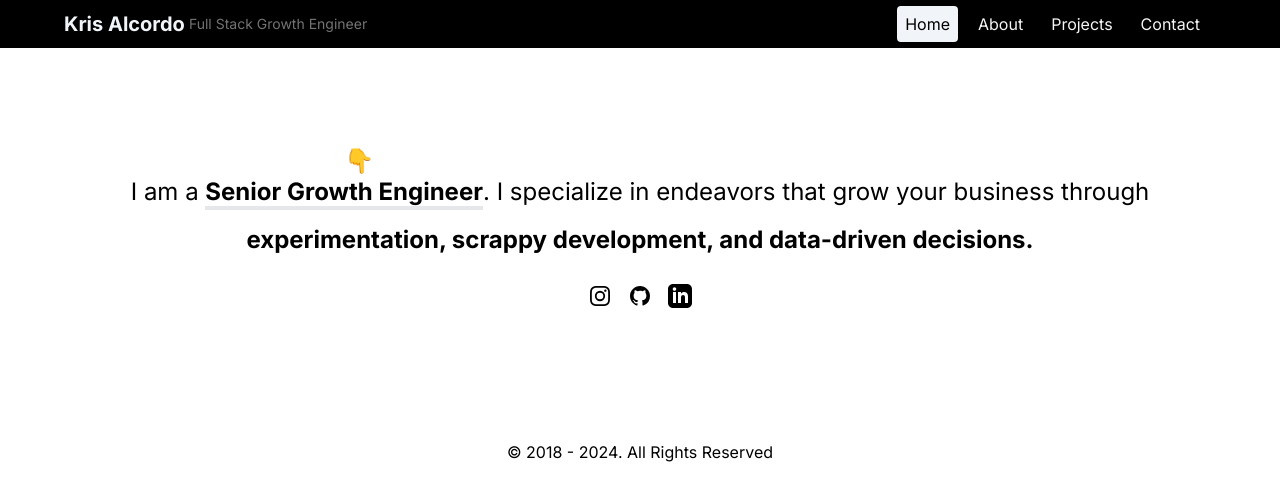
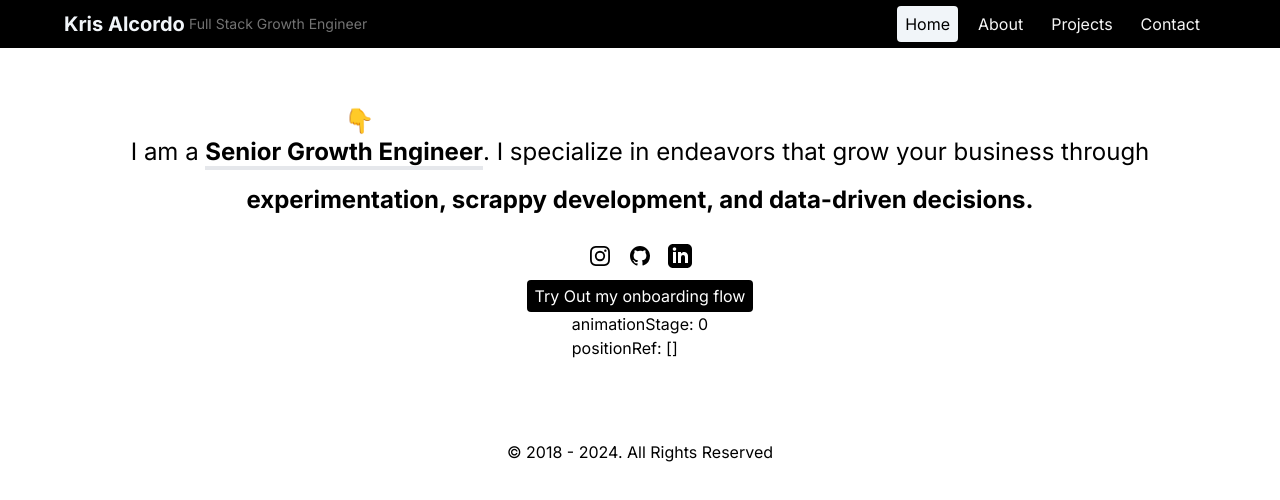
Before and after one commit to kjaonline/kris-alcordo-portfolio-2024, a Next.js app: page / in a window 1280 px wide. Shown: the top 500 px of the page. Built offline with nearby package versions, Linux system fonts and the light colour scheme.

Commit message:
init onboarding

```diff
--- a/src/app/components/headerComponents/Header.tsx
+++ b/src/app/components/headerComponents/Header.tsx
@@ -1,10 +1,25 @@
 'use client'
 
 import Navigation from "./Navigation"
+import {useContext, useEffect, useRef} from "react";
+import {AnimationContext} from "@/app/components/onboarding/OnboardingContext";
+import {on} from "next/dist/client/components/react-dev-overlay/pages/bus";
 
 const Header : React.FC = () => {
+	const onBoardIndex = 1;
+	const ref = useRef<HTMLDivElement>(null);
+	const { positionRef, animationStage} = useContext(AnimationContext)
+
+	useEffect(() => {
+		if(ref.current) {
+			const rect = ref.current.getBoundingClientRect();
+			positionRef[onBoardIndex] = {x: rect.left, y: rect.top};
+			console.log(positionRef[onBoardIndex])
+		}
+	}, [positionRef, animationStage]);
+
 	return(
-	<div className="bg-black text-white p-1">
+		<div ref={ref} className="bg-black text-white p-1">
 			<div className="flex justify-between items-center max-w-6xl m-auto">
 				<div>
 					<h1 className="font-bold text-slate-100 flex items-center text-xl mr-4">
--- a/src/app/components/headerComponents/Navigation.tsx
+++ b/src/app/components/headerComponents/Navigation.tsx
@@ -1,4 +1,6 @@
 import { usePathname } from "next/navigation"
+import {useContext, useEffect, useRef} from "react";
+import {AnimationContext} from "@/app/components/onboarding/OnboardingContext";
 
 const navItems = [
 	{
@@ -21,9 +23,21 @@ const navItems = [
 
 const Navigation :React.FC = () => {
 	const path = usePathname()
+	const onBoardIndex = 2;
+	const ref = useRef<HTMLUListElement>(null);
+	const context = useContext(AnimationContext);
+	const { positionRef, animationStage } = context;
+
+	useEffect(() => {
+		if(ref.current) {
+			const rect = ref.current.getBoundingClientRect();
+			positionRef[onBoardIndex] = {x: rect.left, y: rect.top};
+		}
+	}, [positionRef, animationStage]);
+
 	return (
 		<div>
-			<ul className="flex gap-3 items-center p-2">
+			<ul ref={ref} className="flex gap-3 items-center p-2">
 				{navItems.map((item, index) =>
 					<li key={index} >
 						<a href={item.link}
--- a/src/app/components/onboarding/OnboardingContext.tsx
+++ b/src/app/components/onboarding/OnboardingContext.tsx
@@ -1,16 +1,22 @@
-import React, {createContext} from "react";
+import React, {createContext, useRef} from "react";
 
+type Position = { x: number; y: number };
 type contextValuesType = {
    animationStage: number,
-   increaseStep: () =>void
+   increaseStep: () => void,
+   positionRef: Position[]
 }
-const AnimationContext = createContext<contextValuesType>({animationStage:0, increaseStep:() =>{}});
+const AnimationContext = createContext<contextValuesType>({positionRef:[],animationStage:0, increaseStep:() =>{}});
 
 const OnboardingContextProvider : React.FC<{children: React.ReactNode[] | React.ReactNode}> = ({children}) => {
     const [animationStage, setAnimationStage] = React.useState(0);
-    const increaseStep = () => setAnimationStage((animationStage)=> animationStage + 1)
+    const increaseStep = () => {
+        setAnimationStage((prev) => prev + 1);
+        console.log('test')
+    }
+    const positionRef= useRef<Position[]>([]);
     return <AnimationContext.Provider
-        value={{animationStage, increaseStep}}
+        value={{positionRef: positionRef.current, animationStage, increaseStep}}
     >
         {children}
     </AnimationContext.Provider>
--- a/src/app/components/socialIcons/Github.tsx
+++ b/src/app/components/socialIcons/Github.tsx
@@ -3,9 +3,9 @@ import {IconType} from "@/app/components/socialIcons/IconType";
 const GithubIcon : React.FC<IconType> = ({className}) => {
     return (
         <svg className={className} fill="currentColor" viewBox="0 0 24 24">
-            <path fill-rule="evenodd"
+            <path fillRule="evenodd"
                   d="M12 2C6.477 2 2 6.484 2 12.017c0 4.425 2.865 8.18 6.839 9.504.5.092.682-.217.682-.483 0-.237-.008-.868-.013-1.703-2.782.605-3.369-1.343-3.369-1.343-.454-1.158-1.11-1.466-1.11-1.466-.908-.62.069-.608.069-.608 1.003.07 1.531 1.032 1.531 1.032.892 1.53 2.341 1.088 2.91.832.092-.647.35-1.088.636-1.338-2.22-.253-4.555-1.113-4.555-4.951 0-1.093.39-1.988 1.029-2.688-.103-.253-.446-1.272.098-2.65 0 0 .84-.27 2.75 1.026A9.564 9.564 0 0112 6.844c.85.004 1.705.115 2.504.337 1.909-1.296 2.747-1.027 2.747-1.027.546 1.379.202 2.398.1 2.651.64.7 1.028 1.595 1.028 2.688 0 3.848-2.339 4.695-4.566 4.943.359.309.678.92.678 1.855 0 1.338-.012 2.419-.012 2.747 0 .268.18.58.688.482A10.019 10.019 0 0022 12.017C22 6.484 17.522 2 12 2z"
-                  clip-rule="evenodd"/>
+                  clipRule="evenodd"/>
         </svg>
     )
 }
--- a/src/app/page.tsx
+++ b/src/app/page.tsx
@@ -1,43 +1,73 @@
 'use client'
 
-import React, { useState } from "react";
+import React, { useContext, useEffect, useRef, useState } from "react";
 import GrowthEngineer from "./components/home/GrowthEngineerSection";
 import GrowthEngineerPopup from "./components/home/GrowthEngineerPopup";
 import { AnimatePresence } from "framer-motion";
 import Instagram from "@/app/components/socialIcons/Instagram";
 import Github from "@/app/components/socialIcons/Github";
 import LinkedIn from "@/app/components/socialIcons/LinkedIn";
-import {OnboardingContextProvider} from "@/app/components/onboarding/OnboardingContext";
+import { AnimationContext, OnboardingContextProvider } from "@/app/components/onboarding/OnboardingContext";
 
-export default function Home() {
-    const [ showWhatGrowthEngineer, setShowWhatGrowthEngineer ] = useState(false);
+const HomeContent = () => {
+    const [showWhatGrowthEngineer, setShowWhatGrowthEngineer] = useState(false);
+    const context = useContext(AnimationContext);
+    const { positionRef, animationStage, increaseStep } = context;
+    const ref = useRef<HTMLDivElement>(null);
+    const onBoardIndex = 3;
+
+    useEffect(() => {
+        console.log('update pos', onBoardIndex)
+        if (ref.current) {
+            const rect = ref.current.getBoundingClientRect();
+            positionRef[onBoardIndex] = { x: rect.left, y: rect.top };
+        }
+    }, [positionRef, animationStage]);
+
+    useEffect(() => {
+        console.log('animationStage updated:', animationStage);
+    }, [animationStage]);
 
     return (
-        <main>
-            <OnboardingContextProvider>
         <div className="h-96 flex items-center justify-center relative flex-col">
             <h1 className="text-2xl p-2 text-center leading-loose">
-                        <GrowthEngineer setState={setShowWhatGrowthEngineer} /> I specialize in endeavors that grow your business through
+                <GrowthEngineer setState={setShowWhatGrowthEngineer} /> I specialize in endeavors that grow your
+                business through
                 <span className="font-bold"> experimentation, scrappy development, and data-driven decisions.</span>
             </h1>
             <AnimatePresence>
                 {showWhatGrowthEngineer && <GrowthEngineerPopup setState={setShowWhatGrowthEngineer} />}
             </AnimatePresence>
-                    <div className="flex gap-2 my-2">
+            <div ref={ref} className="flex gap-2 my-2">
                 <a href="https://www.instagram.com/krisalcordo">
-                            <Instagram className="transition h-8 w-8 p-1 rounded hover:text-neutral-600"/>
+                    <Instagram className="transition h-8 w-8 p-1 rounded hover:text-neutral-600" />
                 </a>
 
                 <a href="https://github.com/kjaonline">
-                            <Github className="transition h-8 w-8 p-1 rounded  hover:text-neutral-600"/>
+                    <Github className="transition h-8 w-8 p-1 rounded hover:text-neutral-600" />
                 </a>
 
                 <a href="https://www.linkedin.com/in/krisalcordo/">
-                            <LinkedIn className="transition h-8 w-8 p-1  rounded hover:text-neutral-600"/>
+                    <LinkedIn className="transition h-8 w-8 p-1 rounded hover:text-neutral-600" />
                 </a>
             </div>
+            <div className="block">
+                <button onClick={increaseStep} className="bg-black text-white py-1 px-2 rounded hover:bg-neutral-700 transition-all">
+                    Try Out my onboarding flow
+                </button>
             </div>
+            animationStage: {animationStage} <br />
+            positionRef: {JSON.stringify(positionRef, null, 2)}
+        </div>
+    );
+};
+
+export default function Home() {
+    return (
+        <OnboardingContextProvider>
+            <main>
+                <HomeContent />
+            </main>
         </OnboardingContextProvider>
-        </main>
     );
 }
```
Lines whose indentation alone changed are shown as unchanged.
